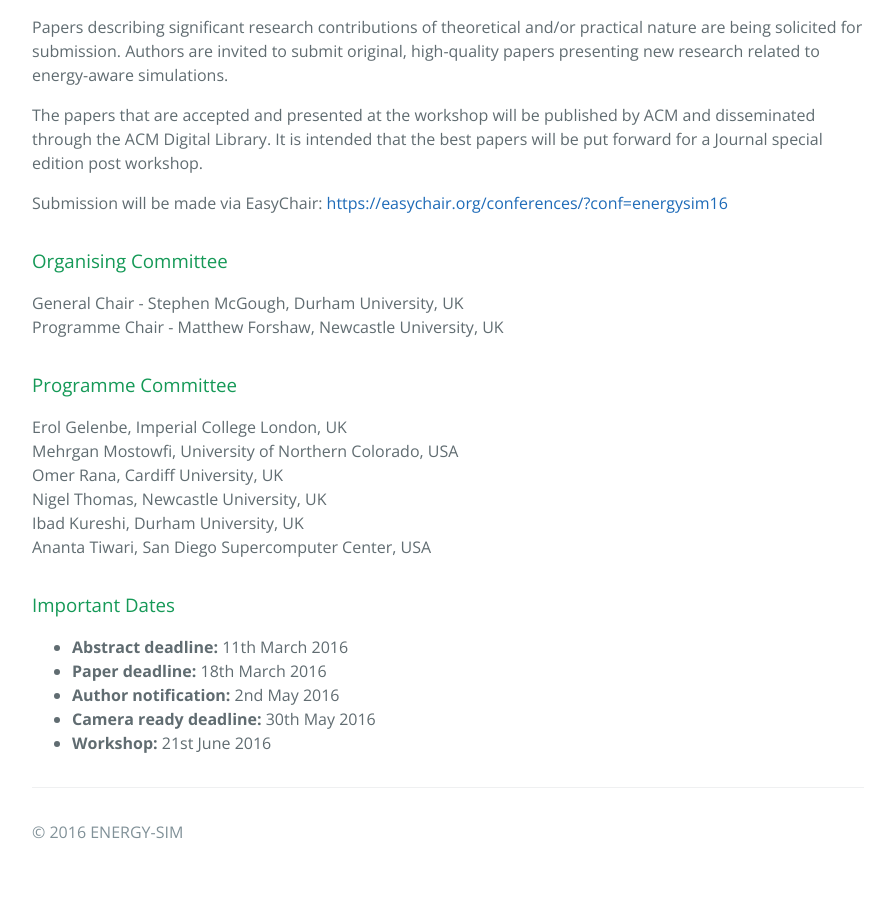
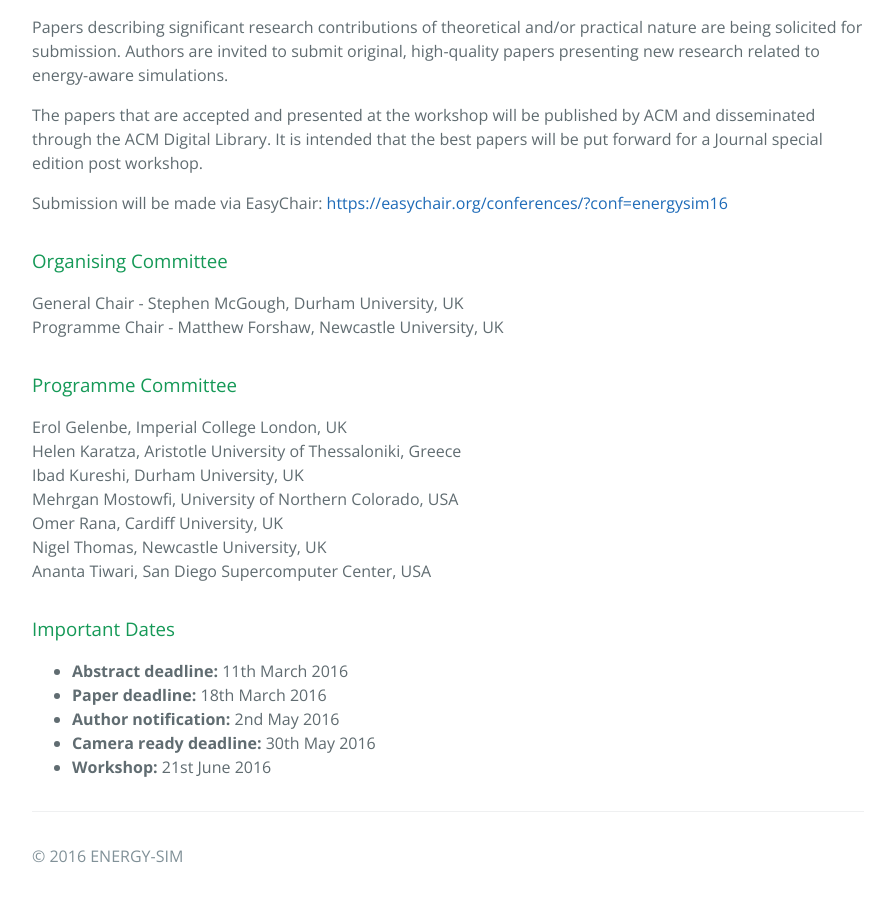
Before and after one commit to ENERGY-SIM/energy-sim.github.io, a Jekyll site: the page built from 2016.md, in a window 1280 px wide and 900 px high, scrolled down 1914 px. Shown: the whole window, without its empty margins (192-1085 px from the left). Built offline with Jekyll 4.4.1, drawn with Linux system fonts in a browser that asks for light colours; nearby versions of some CDN libraries; before the commit the page ends 2790 px from its top, so only the background shows below that.

Commit message:
Update 2016.md

```diff
--- a/2016.md
+++ b/2016.md
@@ -62,10 +62,11 @@ Programme Chair - Matthew Forshaw, Newcastle University, UK
 
 ### Programme Committee
 Erol Gelenbe, Imperial College London, UK<br/>
+Helen Karatza, Aristotle University of Thessaloniki, Greece<br/>
+Ibad Kureshi, Durham University, UK<br/>
 Mehrgan Mostowfi, University of Northern Colorado, USA<br/>
 Omer Rana, Cardiff University, UK<br/>
 Nigel Thomas, Newcastle University, UK<br/>
-Ibad Kureshi, Durham University, UK<br/>
 Ananta Tiwari, San Diego Supercomputer Center, USA
 
 ### Important Dates
```
